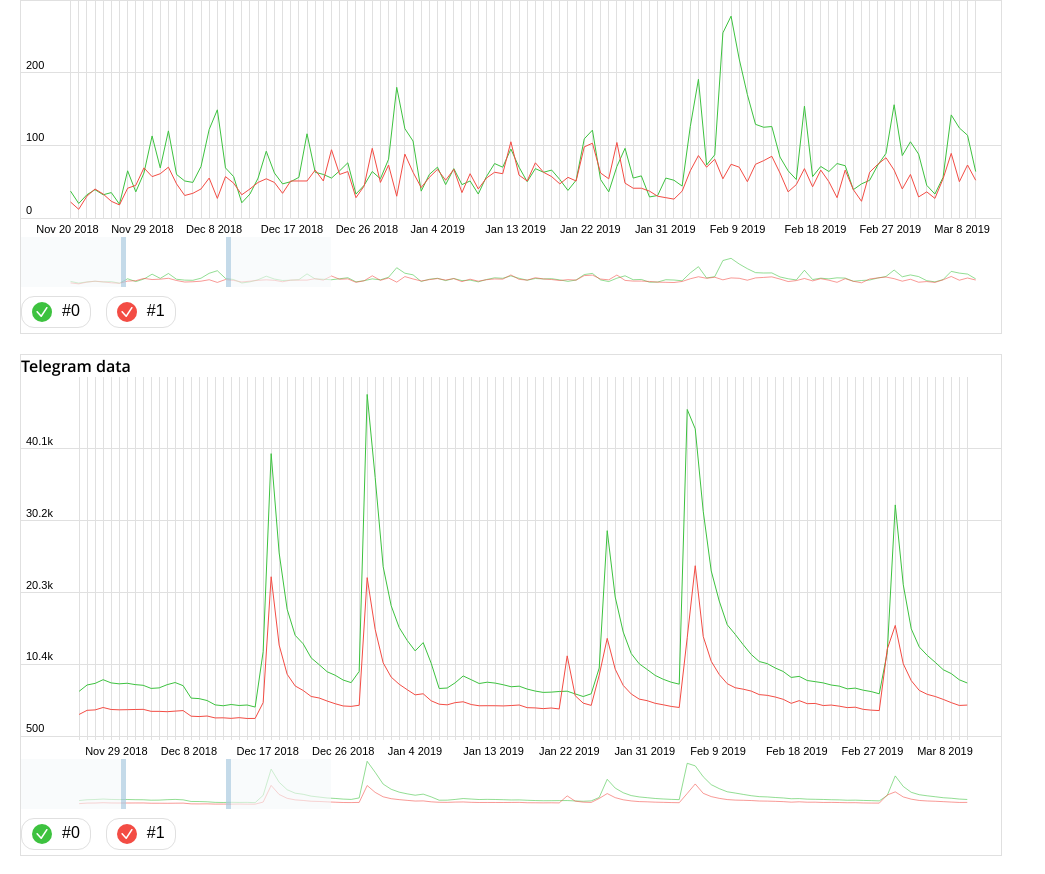
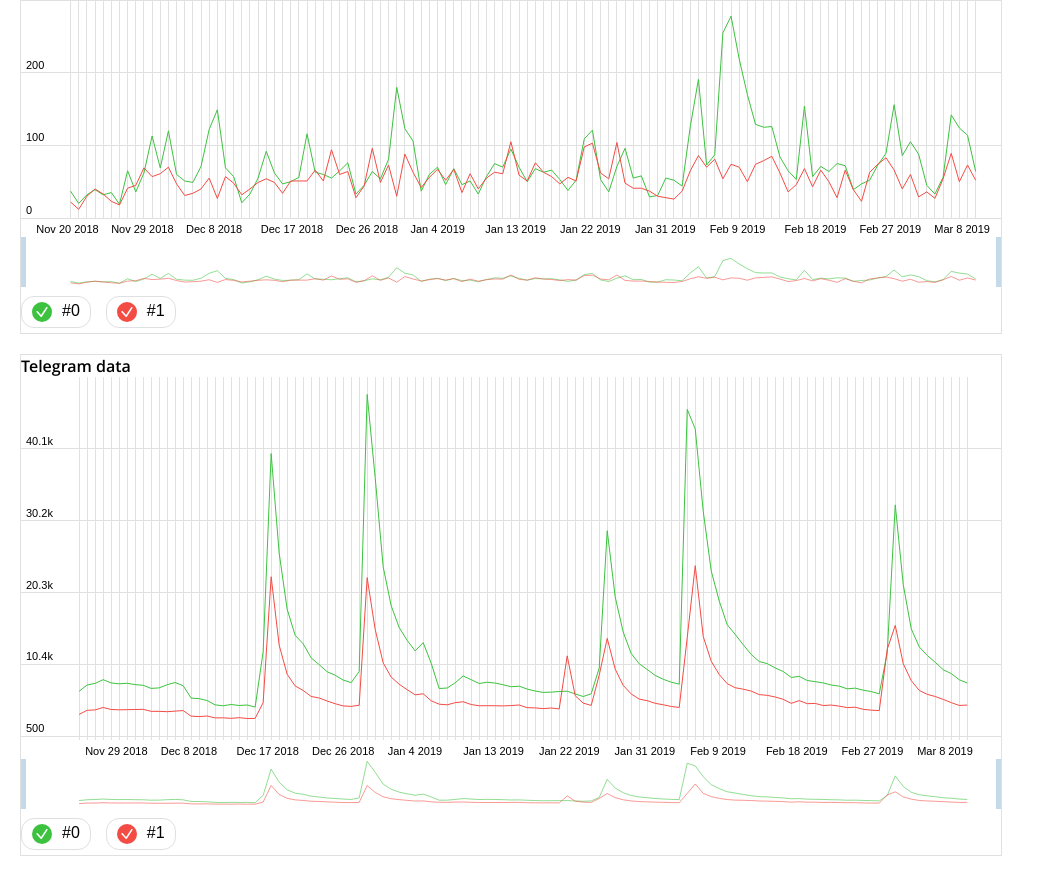
Before and after one commit to kidar2/TC, a website built with webpack: page index.html in a window 1280 px wide. Shown: the part 710-1584 px from the top of the page, without its empty margins (0-1045 px from the left). Built offline with nearby package versions, Linux system fonts and the light colour scheme; files whose address does not match are found by name; a web font is replaced by a local one.

Commit message:
move to folders

```diff
--- a/src/XAxis.ts
+++ b/src/Axis/XAxis.ts
@@ -1,4 +1,4 @@
-import {calcSize, createSVGNode, formatDate, removeNode} from "./Util";
+import {calcSize, createSVGNode, formatDate, removeNode} from "../Util";
 
 export enum CategoriesType {
 	date, string
--- a/src/YAxis.ts
+++ b/src/Axis/YAxis.ts
@@ -1,4 +1,4 @@
-import {calcSize, createSVGNode, formatValue, removeNode} from "./Util";
+import {calcSize, createSVGNode, formatValue, removeNode} from "../Util";
 
 export interface IYAxisConfig {
 	color?: string;
--- a/src/Legend.scss
+++ b/src/Legend/Legend.scss
@@ -1,4 +1,4 @@
-@import './vars.scss';
+@import '../vars';
 
 .chart__legend
 {
--- a/src/Legend.ts
+++ b/src/Legend/Legend.ts
@@ -1,5 +1,5 @@
 import './Legend.scss';
-import LineSeries from "./LineSeries";
+import LineSeries from "./../LineSeries";
 
 
 export default class Legend {
--- a/src/LineSeries.ts
+++ b/src/LineSeries.ts
@@ -1,6 +1,6 @@
-import YAxis from "./YAxis";
+import YAxis from "./Axis/YAxis";
 import {createSVGNode, IHash, removeNode} from "./Util";
-import XAxis, {ICategory} from "./XAxis";
+import XAxis, {ICategory} from "./Axis/XAxis";
 
 interface ISeriesConfig {
 	data: Array<string | number>;
--- a/src/ScrollBox/ScrollBox.scss
+++ b/src/ScrollBox/ScrollBox.scss
@@ -11,10 +11,10 @@
   display: flex;
   flex-direction: row;
 
-  &-left
+  &-left,
+  &-right
   {
 	 background-color: #F5F9FB;
-	 width: 100px;
 	 height: 100%;
 	 opacity: 0.6;
   }
@@ -31,14 +31,6 @@
   &-center
   {
 	 height: 100%;
-	 width: 100px;
-  }
-
-  &-right
-  {
-	 background-color: #F5F9FB;
-	 width: 100px;
-	 height: 100%;
-	 opacity: 0.6;
+	 width: 100%;
   }
 }
--- a/src/ScrollBox/ScrollBox.ts
+++ b/src/ScrollBox/ScrollBox.ts
@@ -9,6 +9,12 @@
 	originalSVGNode: SVGSVGElement;
 	seriesGroup: SVGElement;
 	private scrollNode: HTMLElement;
+	private leftResizer: HTMLElement;
+	private rightResizer: HTMLElement;
+	private leftPosition: number;
+	private rightPosition: number;
+	private leftNode: HTMLElement;
+	private rightNode: HTMLElement;
 
 	constructor(parentNode: HTMLElement, svgNode: SVGSVGElement)
 	{
@@ -29,6 +35,10 @@
 		this.svg = this.root.querySelector('svg');
 		this.seriesGroup = this.svg.querySelector('g');
 		this.scrollNode = this.root.querySelector('.chart__scroll');
+		this.leftResizer = this.root.querySelector('.chart__scroll-left-resizer');
+		this.rightResizer = this.root.querySelector('.chart__scroll-right-resizer');
+		this.leftNode = this.root.querySelector('.chart__scroll-left');
+		this.rightNode = this.root.querySelector('.chart__scroll-right');
 	}
 
 	update(width: number, height: number, viewBox: string)
@@ -45,7 +55,18 @@
 
 		this.scrollNode.style.width = width + 'px';
 		this.scrollNode.style.height = height + 'px';
+
+		if (this.leftPosition == null)
+		{
+			this.leftNode.style.width = '0px';
+		}
+
+		if (this.rightPosition == null)
+		{
+			this.rightNode.style.width = '0px';
+		}
 	}
+
 
 	hide()
 	{
--- a/src/Tooltip.ts
+++ b/src/ToolTip/Tooltip.ts
@@ -1,5 +1,5 @@
 import './tooltip.scss';
-import {removeNode} from "./Util";
+import {removeNode} from "./../Util";
 
 export default class Tooltip {
 
--- a/src/index.ts
+++ b/src/index.ts
@@ -1,7 +1,7 @@
 import './index.scss';
 import Chart from "./Chart";
 import {CHARTS_DATA} from "./ChartData";
-import {CategoriesType} from "./XAxis";
+import {CategoriesType} from "./Axis/XAxis";
 
 function main()
 {
```
Also changed, not shown: src/Chart.ts (+4 -4 lines), src/ToolTip/tooltip.scss (renamed from src/tooltip.scss).
